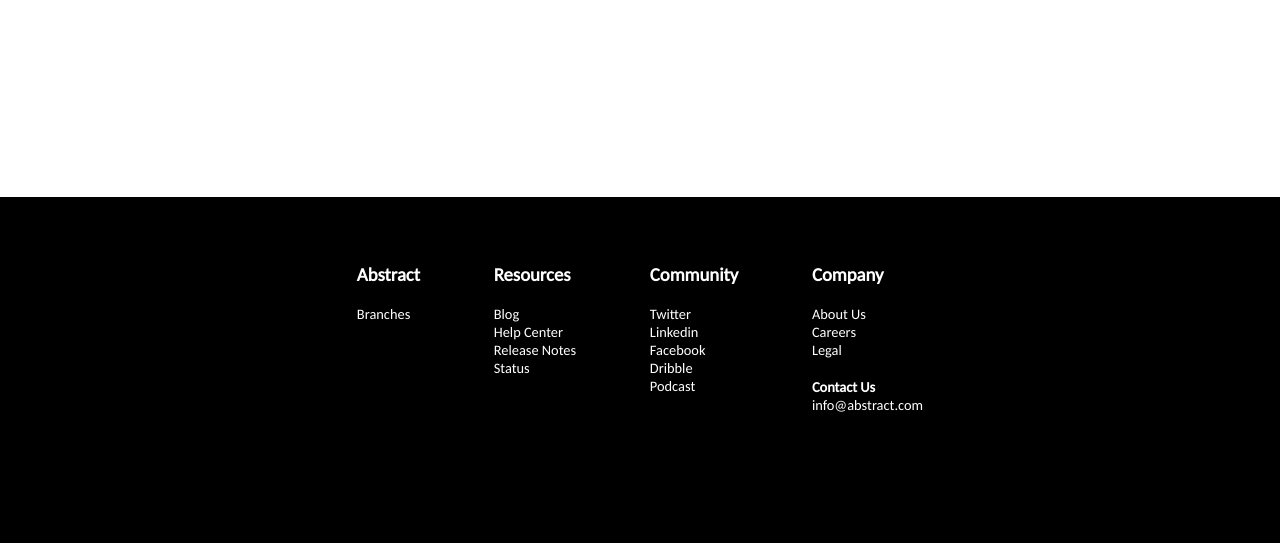
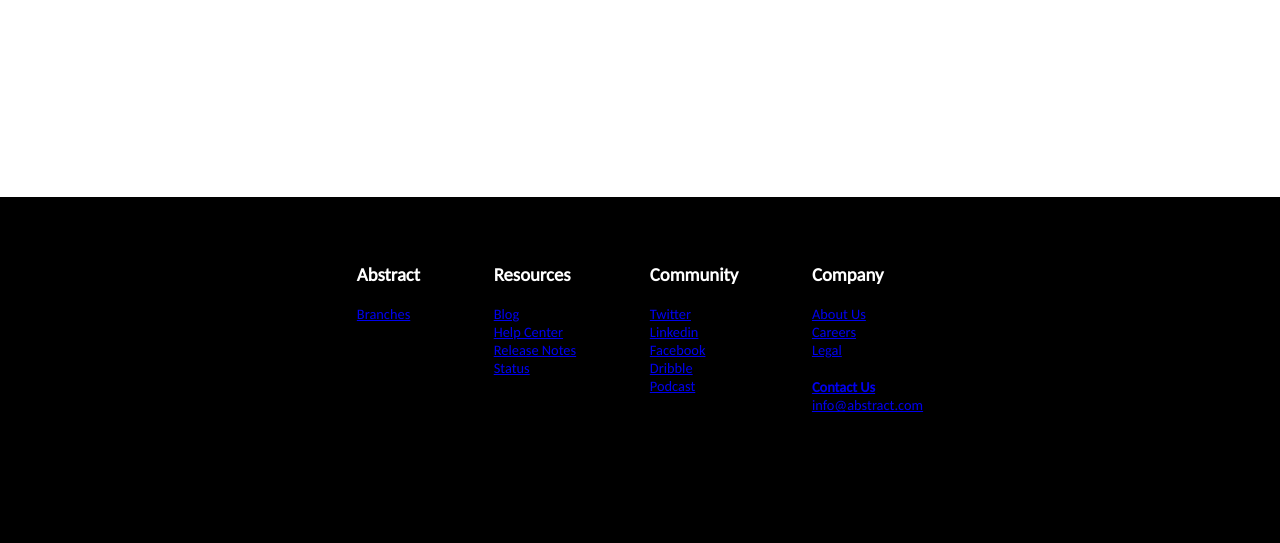
Before and after one commit to Andrea-Cecchi/sitoCompito, a plain HTML site: page index.html in a window 1280 px wide. Shown: the part 1240-1783 px from the top of the page. Drawn offline with Linux system fonts and the light colour scheme.

Commit message:
Add files via upload

```diff
--- a/index.html
+++ b/index.html
@@ -82,36 +82,36 @@
             <div>
                 <h3>Abstract</h3>
                 <ul>
-                    <li>Branches</li>
+                    <li><a href="/">Branches</a></li>
                 </ul>
             </div>
             <div>
                 <h3>Resources</h3>
                 <ul>
-                    <li>Blog</li>
-                    <li>Help Center</li>
-                    <li>Release Notes</li>
-                    <li>Status</li>
+                    <li><a href="/">Blog</a></li>
+                    <li><a href="/">Help Center</a></li>
+                    <li><a href="/">Release Notes</a></li>
+                    <li><a href="/">Status</a></li>
                 </ul>
             </div>
             <div>
                 <h3>Community</h3>
                 <ul>
-                    <li>Twitter</li>
-                    <li>Linkedin</li>
-                    <li>Facebook</li>
-                    <li>Dribble</li>
-                    <li>Podcast</li>
+                    <li><a href="/">Twitter</a></li>
+                    <li><a href="/">Linkedin</a></li>
+                    <li><a href="/">Facebook</a></li>
+                    <li><a href="/">Dribble</a></li>
+                    <li><a href="/">Podcast</a></li>
                 </ul>
             </div>
             <div>
                 <h3>Company</h3>
                 <ul>
-                    <li>About Us</li>
-                    <li>Careers</li>
-                    <li>Legal</li>
-                    <li><h4>Contact Us</h4></li>
-                    <li>info@abstract.com</li>
+                    <li><a href="/">About Us</a></li>
+                    <li><a href="/">Careers</a></li>
+                    <li><a href="/">Legal</a></li>
+                    <li><h4><a href="/">Contact Us</a></h4></li>
+                    <li><a href="mailto:info@abstract.com">info@abstract.com</a></li>
                 </ul>
             </div>
             <div>
```
